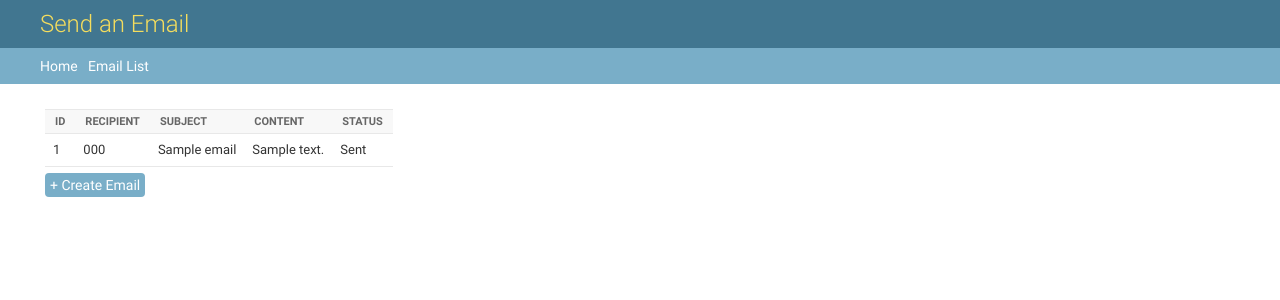
After one commit to jaredni/emailsender, a Django app: template challenge/templates/challenge/email_list.html in a window 1280 px wide. The commit adds this page. Shown: the top 300 px of the page. Run offline with Django 3.2, Linux system fonts and the light colour scheme; the template is opened without the code that fills it: values that come from a table or form of the project are taken from there, others are empty; tables that the repository leaves empty hold one stand-in row (values such as "Sample post").

Commit message:
Add email list page

```diff
--- a/challenge/forms.py
+++ b/challenge/forms.py
@@ -13,8 +13,10 @@ class EmailForm(forms.ModelForm):
 
 
 class SendEmailForm(forms.Form):
-    recipient = forms.CharField(max_length=255,
-        widget=forms.TextInput(attrs={'placeholder': 'Separate emails with comma'}))
+    recipient = forms.CharField(
+        max_length=255,
+        widget=forms.TextInput(
+            attrs={'placeholder': 'Separate using comma'}))
     subject = forms.CharField(max_length=255)
     text = forms.CharField(widget=forms.Textarea())
 
--- a/challenge/models.py
+++ b/challenge/models.py
@@ -17,5 +17,8 @@ class Email(models.Model):
     FAILED = 2
     PENDING = 3
 
+    def status_text(self):
+        return STATUS_TYPE[self.status][1]
+
     class Meta:
         ordering = ['pk']
--- /dev/null
+++ b/challenge/templates/challenge/email_list.html
@@ -0,0 +1,51 @@
+{% extends 'admin/base_site.html' %}
+
+{% load static %}
+{% block extrastyle %}
+    <style type="text/css">
+        .row {
+            padding: 5px;
+        }
+    </style>
+{% endblock %}
+
+{% block branding %}
+    <div class="head">
+        <h1 id="name">Send an Email</h1>
+    </div>
+{% endblock %}
+{% block breadcrumbs %}
+    <div class="breadcrumbs">
+        <a href="{% url 'admin:index' %}" target="_blank">Home</a> &nbsp;
+        <a href="{% url 'list-email' %}">Email List</a>
+    </div>
+{% endblock %}
+{% block content %}
+<div class="row">
+    <table>
+        <thead>
+            <tr>
+                <th>ID</th>
+                <th>Recipient</th>
+                <th>Subject</th>
+                <th>Content</th>
+                <th>Status</th>
+            </tr>
+        </thead>
+        <tbody>
+            {% for object in object_list %}
+                <tr>
+                    <td>{{ object.id }}</td>
+                    <td>{{ object.recepient }}</td>
+                    <td>{{ object.subject }}</td>
+                    <td>{{ object.text|truncatechars:50 }}</td>
+                    <td>{{ object.status_text }}</td>
+                </tr>
+            {% endfor %}
+        </tbody>
+    </table>
+</div>
+<div class="row">
+    <a class="button" href="{% url 'send-email' %}" >+ Create Email</a>
+</div>
+{% endblock %}
--- a/challenge/views.py
+++ b/challenge/views.py
@@ -1,6 +1,7 @@
 from __future__ import unicode_literals, absolute_import
 
 from challenge.forms import SendEmailForm
+from challenge.models import Email
 
 from django.views import generic
 
@@ -16,3 +17,8 @@ class CreateEmailView(generic.TemplateView):
     def post(self, request, *args, **kwargs):
         form = SendEmailForm(request.POST)
         form.save()
+
+
+class ListEmailView(generic.ListView):
+    template_name = 'challenge/email_list.html'
+    model = Email
--- a/emailsender/urls.py
+++ b/emailsender/urls.py
@@ -22,4 +22,6 @@ urlpatterns = [
     url('admin/', admin.site.urls),
     url(r'^admin/send_email/$',
         views.CreateEmailView.as_view(), name='send-email'),
+    url(r'^admin/list_email/$',
+        views.ListEmailView.as_view(), name='list-email'),
 ]
```
Also changed, not shown: challenge/templates/challenge/email.html (+11 -3 lines).
